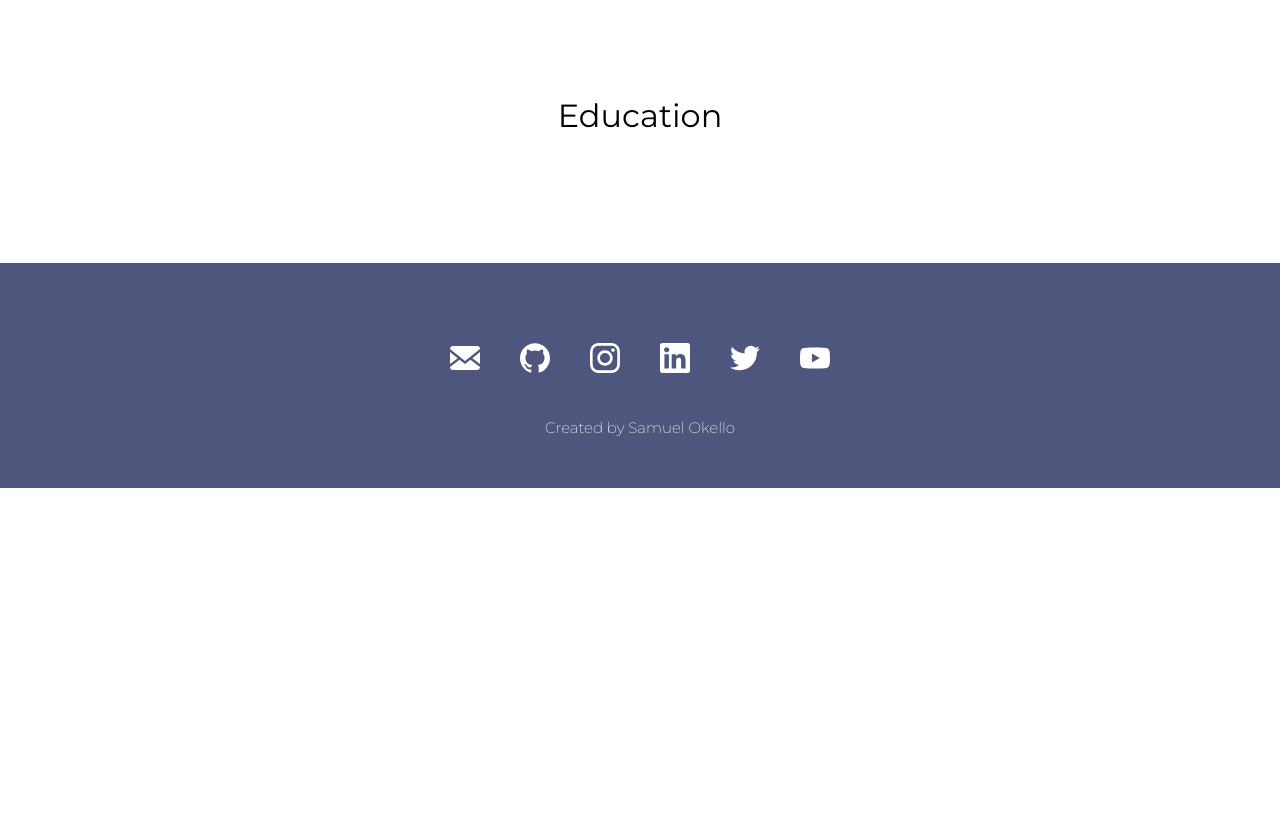
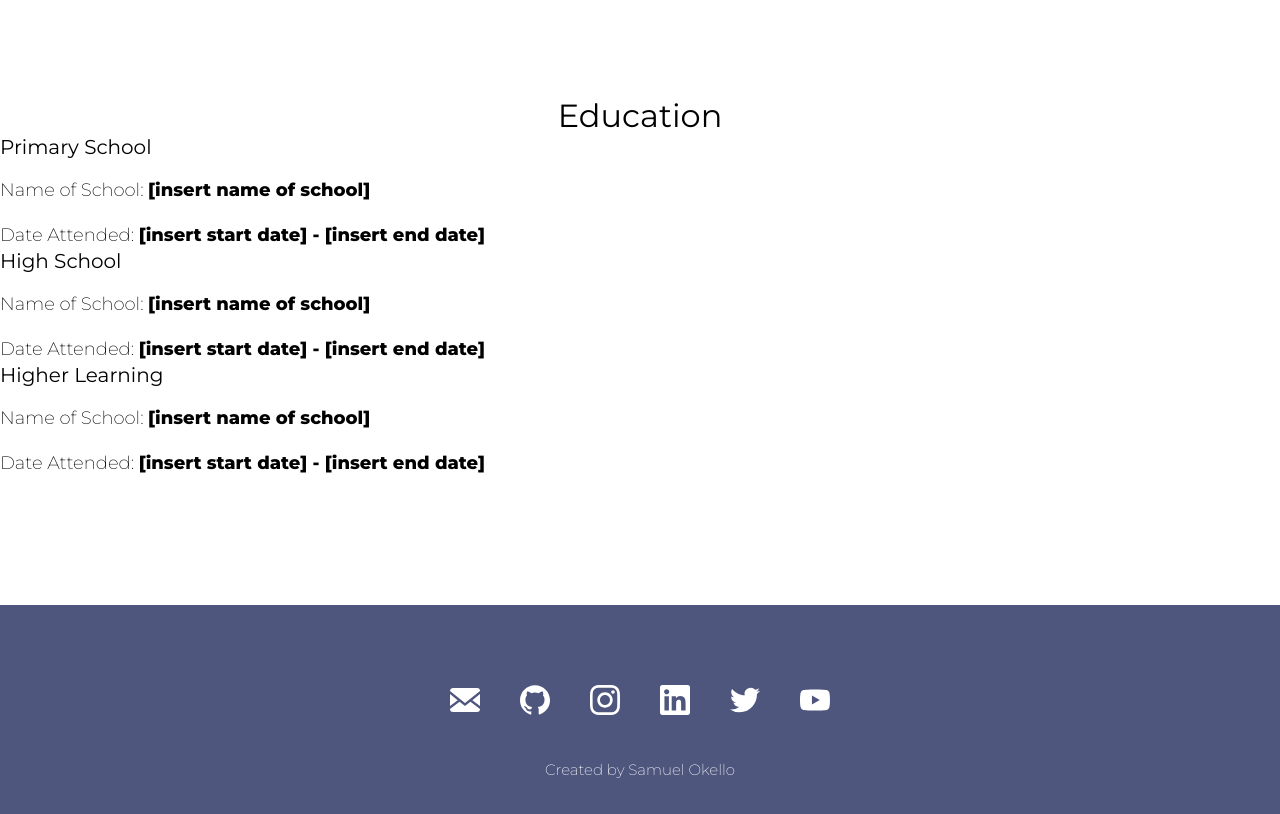
Before and after one commit to OkelloSam21/automatic-octo-rotary-phone, a React (Vite) app: page / in a window 1280 px wide. Shown: the part 2680-3494 px from the top of the page. Before the commit the page ends 3168 px from the top, so only its background shows below. Built offline with nearby package versions, Linux system fonts and the light colour scheme.

Commit message:
update education section

```diff
--- a/src/Components/Education.jsx
+++ b/src/Components/Education.jsx
@@ -4,6 +4,23 @@ const Education = () => {
     return(
         <section className ="light" id = "portfolio">
             <h2>Education</h2>
+            <div className="education-container">
+                <div className="education-item">
+                    <h3>Primary School</h3>
+                    <p>Name of School: <strong>[insert name of school]</strong></p>
+                    <p>Date Attended: <strong>[insert start date] - [insert end date]</strong></p>
+                </div>
+                <div className="education-item">
+                    <h3>High School</h3>
+                    <p>Name of School: <strong>[insert name of school]</strong></p>
+                    <p>Date Attended: <strong>[insert start date] - [insert end date]</strong></p>
+                </div>
+                <div className="education-item">
+                    <h3>Higher Learning</h3>
+                    <p>Name of School: <strong>[insert name of school]</strong></p>
+                    <p>Date Attended: <strong>[insert start date] - [insert end date]</strong></p>
+                </div>
+            </div>
         </section>
     )
 }
```
